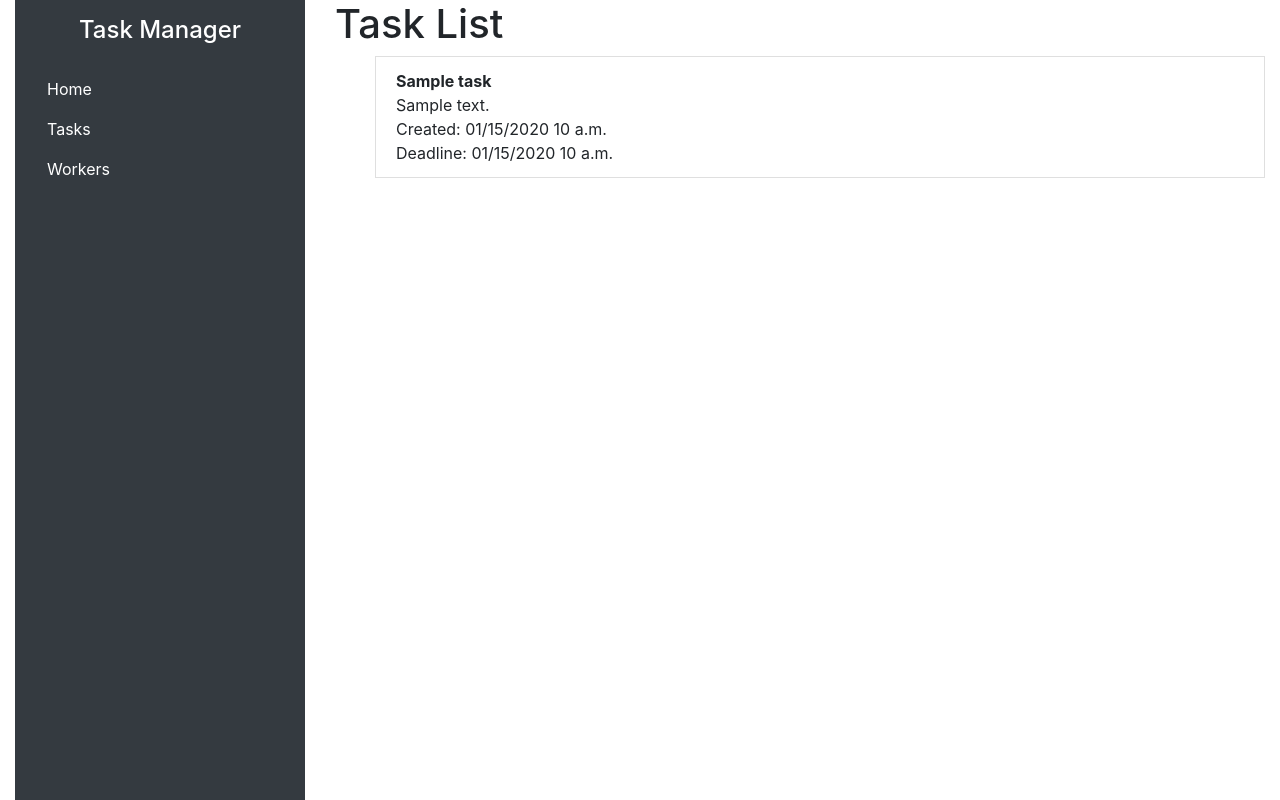
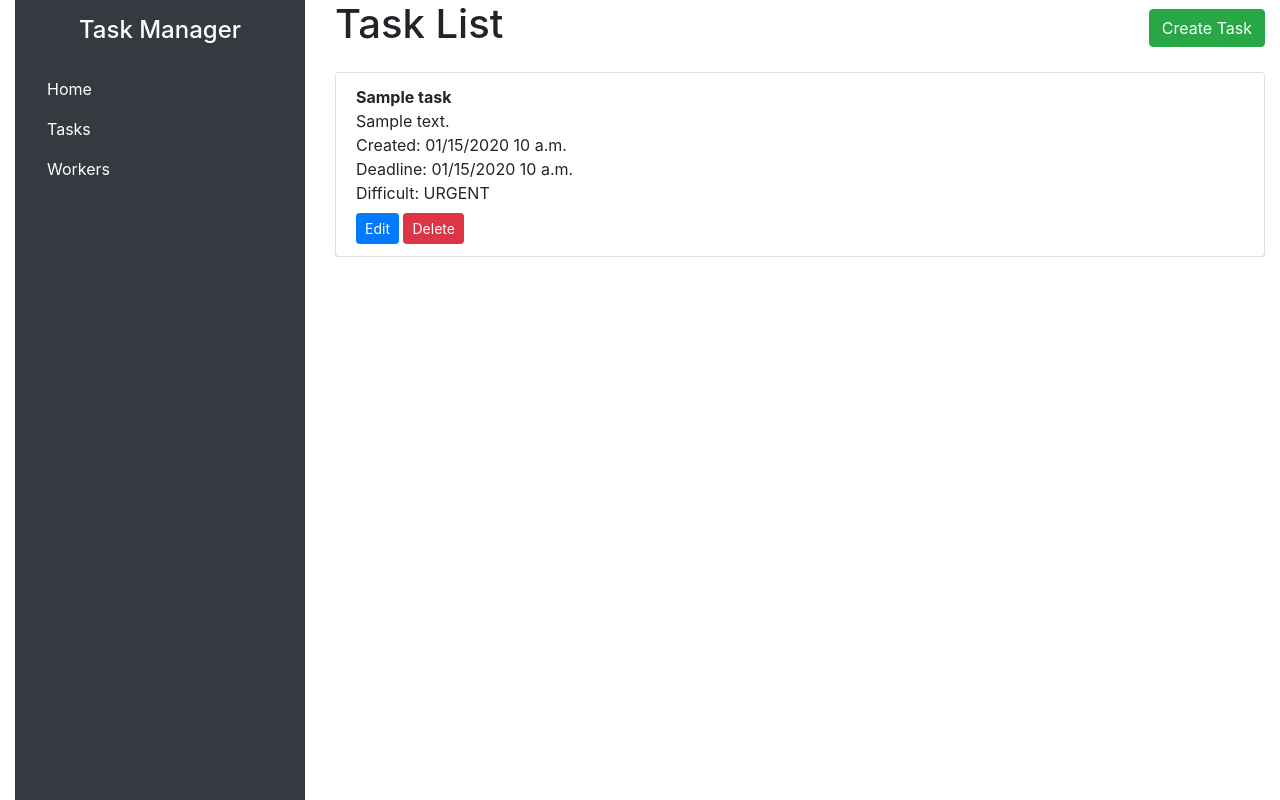
Before and after one commit to Claymore-AI/Task-manager, a Django app: page //tasks in a window 1280 px wide. Run offline with Django 5.2, Linux system fonts and the light colour scheme; tables that the repository leaves empty hold one stand-in row (values such as "Sample post").

Commit message:
add crud operation

```diff
--- a/core/settings.py
+++ b/core/settings.py
@@ -37,6 +37,8 @@ INSTALLED_APPS = [
     "django.contrib.sessions",
     "django.contrib.messages",
     "django.contrib.staticfiles",
+    "crispy_forms",
+    "crispy_bootstrap4",
     "task_manager",
 ]
 
@@ -126,4 +128,7 @@ STATICFILES_DIRS = [
 
 DEFAULT_AUTO_FIELD = "django.db.models.BigAutoField"
 
+CRISPY_ALLOWED_TEMPLATE_PACKS = "bootstrap4"
+CRISPY_TEMPLATE_PACK = "bootstrap4"
+
 AUTH_USER_MODEL = "task_manager.Worker"
--- a/task_manager/urls.py
+++ b/task_manager/urls.py
@@ -1,9 +1,12 @@
 from django.urls import path
-from task_manager.views import TaskListView, HomeView
+from task_manager.views import TaskListView, HomeView, TaskCreateView, TaskUpdateView, TaskDeleteView
 
 app_name = "task_manager"
 
 urlpatterns = [
     path("", HomeView.as_view(), name="home"),
-    path("/tasks", TaskListView.as_view(), name="task-list")
+    path("/tasks", TaskListView.as_view(), name="task-list"),
+    path("tasks/create/", TaskCreateView.as_view(), name="task-create"),
+    path("tasks/<int:pk>/update/", TaskUpdateView.as_view(), name="task-update"),
+    path("tasks/<int:pk>/delete/", TaskDeleteView.as_view(), name="task-delete"),
 ]
--- a/task_manager/views.py
+++ b/task_manager/views.py
@@ -1,8 +1,9 @@
 from django.shortcuts import render
+from django.urls import reverse_lazy
 from django.views.generic import ListView, TemplateView
 from task_manager.models import Task, TaskType, Position, Worker
-
-
+from django.views import generic
+from task_manager.forms import TaskForm
 class HomeView(TemplateView):
     template_name = "task_manager/home.html"
 class TaskListView(ListView):
@@ -13,3 +14,18 @@ class TaskListView(ListView):
 
     def get_queryset(self):
         return Task.objects.order_by("priority", "deadline")
+
+class TaskUpdateView(generic.UpdateView):
+    model = Task
+    form_class = TaskForm
+    success_url = reverse_lazy("task_manager:task-list")
+
+class TaskDeleteView(generic.DeleteView):
+    model = Task
+    template_name = "task_manager/task_confirm_delete.html"
+    success_url = reverse_lazy("task_manager:task-list")
+
+class TaskCreateView(generic.CreateView):
+    model = Task
+    form_class = TaskForm
+    success_url = reverse_lazy("task_manager:task-list")
--- a/templates/task_manager/task_list.html
+++ b/templates/task_manager/task_list.html
@@ -1,21 +1,30 @@
 {% extends "base.html" %}
 
 {% block content %}
-  <h1>Task List</h1>
+  <div class="d-flex justify-content-between align-items-center mb-3">
+    <h1>Task List</h1>
+    <a href="{% url 'task_manager:task-create' %}" class="btn btn-success">Create Task</a>
+  </div>
 
   {% if task_list %}
-    <ul>
+    <ul class="list-group">
       {% for task in task_list %}
         <li class="list-group-item">
           <strong>{{ task.name }}</strong><br>
           <span>{{ task.description }}</span><br>
           <span>Created: {{ task.created_date|date:"SHORT_DATETIME_FORMAT" }}</span><br>
-          <span>Deadline: {{ task.deadline|date:"SHORT_DATETIME_FORMAT" }}</span>
+          <span>Deadline: {{ task.deadline|date:"SHORT_DATETIME_FORMAT" }}</span><br>
+          <span>Difficult: {{ task.priority }}</span><br>
+
+          <div class="mt-2">
+            <a href="{% url 'task_manager:task-update' task.id %}" class="btn btn-sm btn-primary">Edit</a>
+            <a href="{% url 'task_manager:task-delete' task.id %}" class="btn btn-sm btn-danger">Delete</a>
+          </div>
         </li>
       {% endfor %}
     </ul>
   {% else %}
-    <p>There are no task in task manager</p>
+    <p>There are no tasks in task manager</p>
   {% endif %}
 {% endblock %}
 
```
Also changed, not shown: task_manager/forms.py (added, +15 -0 lines), templates/task_manager/task_confirm_delete.html (added, +10 -0 lines), templates/task_manager/task_form.html (added, +12 -0 lines).
